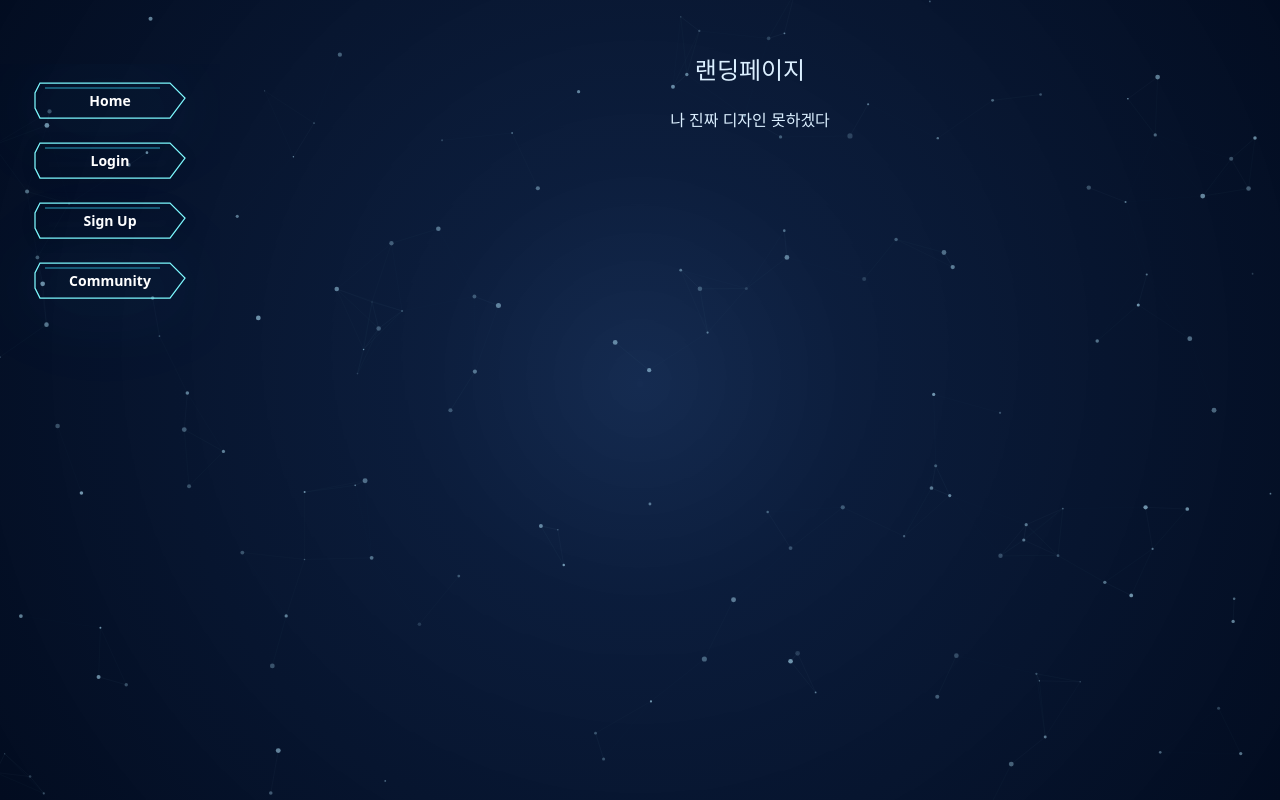
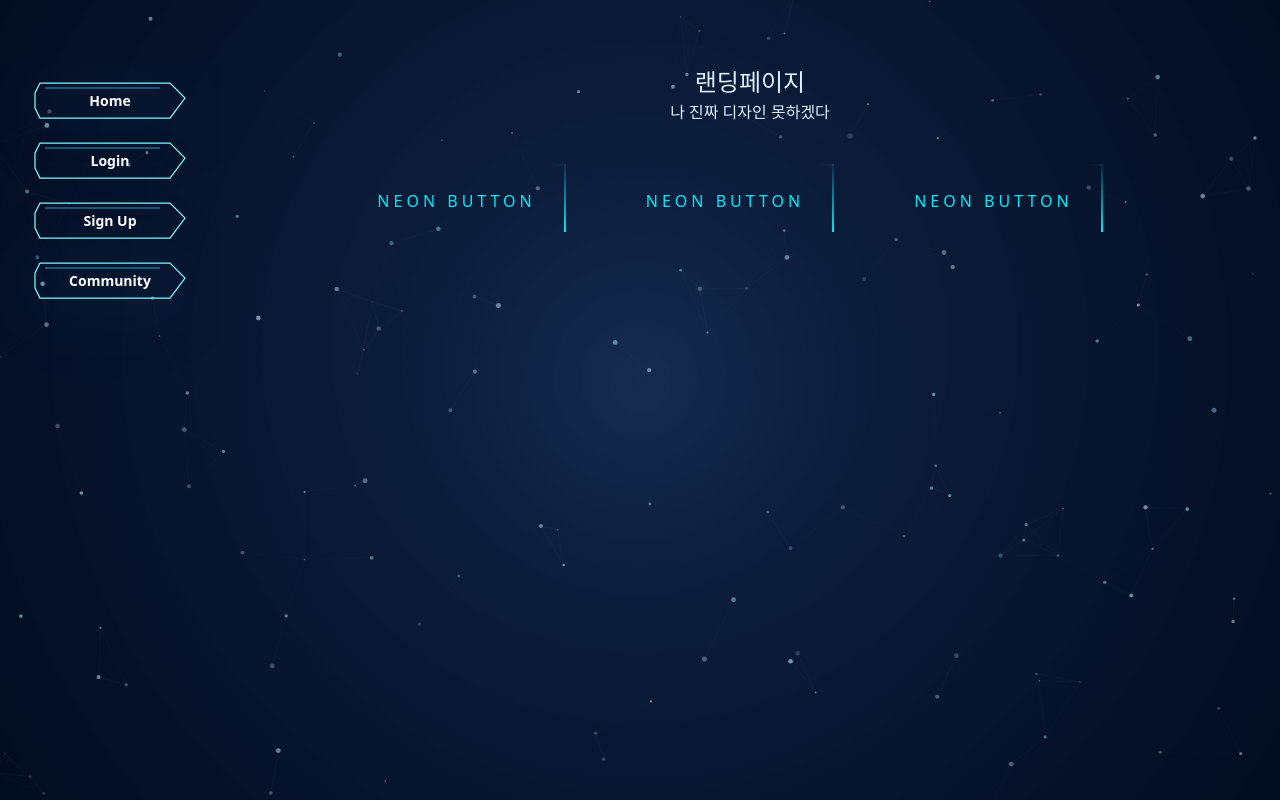
Before and after one commit to ssemim/AscensionTower-DNDProject, a React app in the folder FrontEnd/: page / in a window 1280 px wide. Built offline with nearby package versions, Linux system fonts and the light colour scheme; the HTML template or start-up script is replaced by a standard one.

Commit message:
ts 시도하려다가 폭사

```diff
--- a/FrontEnd/package.json
+++ b/FrontEnd/package.json
@@ -17,7 +17,7 @@
   },
   "devDependencies": {
     "@eslint/js": "^9.39.1",
-    "@types/react": "^19.2.5",
+    "@types/react": "^19.2.8",
     "@types/react-dom": "^19.2.3",
     "@vitejs/plugin-react": "^5.1.1",
     "autoprefixer": "^10.4.23",
@@ -27,6 +27,7 @@
     "globals": "^16.5.0",
     "postcss": "^8.5.6",
     "tailwindcss": "^4.1.18",
+    "typescript": "^5.9.3",
     "vite": "^7.2.4"
   }
 }
--- a/FrontEnd/src/App.css
+++ b/FrontEnd/src/App.css
@@ -37,7 +37,7 @@ html, body, #root, .app-layout {
 
 @media (prefers-reduced-motion: no-preference) {
   a:nth-of-type(2) .logo {
-    animation: logo-spin infinite 20s linear;
+    animation: logo-spin infinite 40s linear;
   }
 }
 
--- a/FrontEnd/src/components/Menu/Menu.css
+++ b/FrontEnd/src/components/Menu/Menu.css
@@ -34,6 +34,17 @@
   justify-content: center;
 }
 
+.menu-pill:hover {
+    background: #ffffff;
+    color: #050801;
+    box-shadow: 0 0 5px #03e9f4,
+                0 0 25px #03e9f4,
+                0 0 50px #03e9f4,
+                0 0 200px #03e9f4;
+    -webkit-box-reflect: below 1px linear-gradient(transparent, #0005);
+}
+
+
 .menu-svg {
   display: block;
   width: 160px;
--- a/FrontEnd/src/pages/Landing/Landing.jsx
+++ b/FrontEnd/src/pages/Landing/Landing.jsx
@@ -1,8 +1,37 @@
+import './index.css'
+
 export default function Landing(){
   return (
-    <div className="page landing">
+    <div className="landing">
       <h2>랜딩페이지</h2>
       <p>나 진짜 디자인 못하겠다</p>
+
+      <a href="#" className="neon-button">
+        <span></span>
+        <span></span>
+        <span></span>
+        <span></span>
+        Neon button
+      </a>
+
+            <a href="#" className="neon-button">
+        <span></span>
+        <span></span>
+        <span></span>
+        <span></span>
+        Neon button
+      </a>
+
+
+            <a href="#" className="neon-button">
+        <span></span>
+        <span></span>
+        <span></span>
+        <span></span>
+        Neon button
+      </a>
+
+
     </div>
   )
 }
--- /dev/null
+++ b/FrontEnd/src/pages/Landing/index.css
@@ -0,0 +1,105 @@
+@import url('https://fonts.googleapis.com/css2?family=Raleway:wght@400;700&display=swap');
+*{
+    margin: 0;
+    padding: 0;
+    box-sizing: border-box;
+}
+.neon-button {
+    position: relative;
+    display: inline-block;
+    padding: 25px 30px;
+    margin: 40px 0;
+    color: #03e9f4;
+    text-decoration: none;
+    text-transform: uppercase;
+    transition: 0.5s;
+    letter-spacing: 4px;
+    overflow: hidden;
+    margin-right: 50px;
+}
+
+.neon-button:hover {
+    background: #03e9f4;
+    color: #050801;
+    box-shadow: 0 0 5px #03e9f4,
+                0 0 25px #03e9f4,
+                0 0 50px #03e9f4,
+                0 0 200px #03e9f4;
+    -webkit-box-reflect: below 1px linear-gradient(transparent, #0005);
+}
+
+
+.neon-button span {
+    position: absolute;
+    display: block;
+}
+a span:nth-child(1) {
+    top: 0;
+    left: 0;
+    width: 100%;
+    height: 2px;
+    background: linear-gradient(90deg, transparent, #03e9f4);
+    animation: animate1 1s linear infinite;
+}
+@keyframes animate1 {
+    0% {
+        left: -100%;
+    }
+    50%, 100% {
+        left: 100%;
+    }
+}
+
+.neon-button span:nth-child(2) {
+    top: -100%;
+    right: 0;
+    width: 2px;
+    height: 100%;
+    background: linear-gradient(180deg, transparent, #03e9f4);
+    animation: animate2 1s linear infinite;
+    animation-delay: 0.25s;
+}
+@keyframes animate2 {
+    0% {
+        top: -100%;
+    }
+    50%, 100% {
+        top: 100%;
+    }
+}
+
+.neon-button span:nth-child(3) {
+    bottom: 0;
+    right: 0;
+    width: 100%;
+    height: 2px;
+    background: linear-gradient(270deg, transparent, #03e9f4);
+    animation: animate3 1s linear infinite;
+    animation-delay: 0.50s;
+}
+@keyframes animate3 {
+    0% {
+        right: -100%;
+    }
+    50%, 100% {
+        right: 100%;
+    }
+}
+
+.neon-button span:nth-child(4) {
+    bottom: -100%;
+    left: 0;
+    width: 2px;
+    height: 100%;
+    background: linear-gradient(360deg, transparent, #03e9f4);
+    animation: animate4 1s linear infinite;
+    animation-delay: 0.75s;
+}
+@keyframes animate4 {
+    0% {
+        bottom: -100%;
+    }
+    50%, 100% {
+        bottom: 100%;
+    }
+}
```
Also changed, not shown: 1 other file (tests, documents, lock files or other folders).
